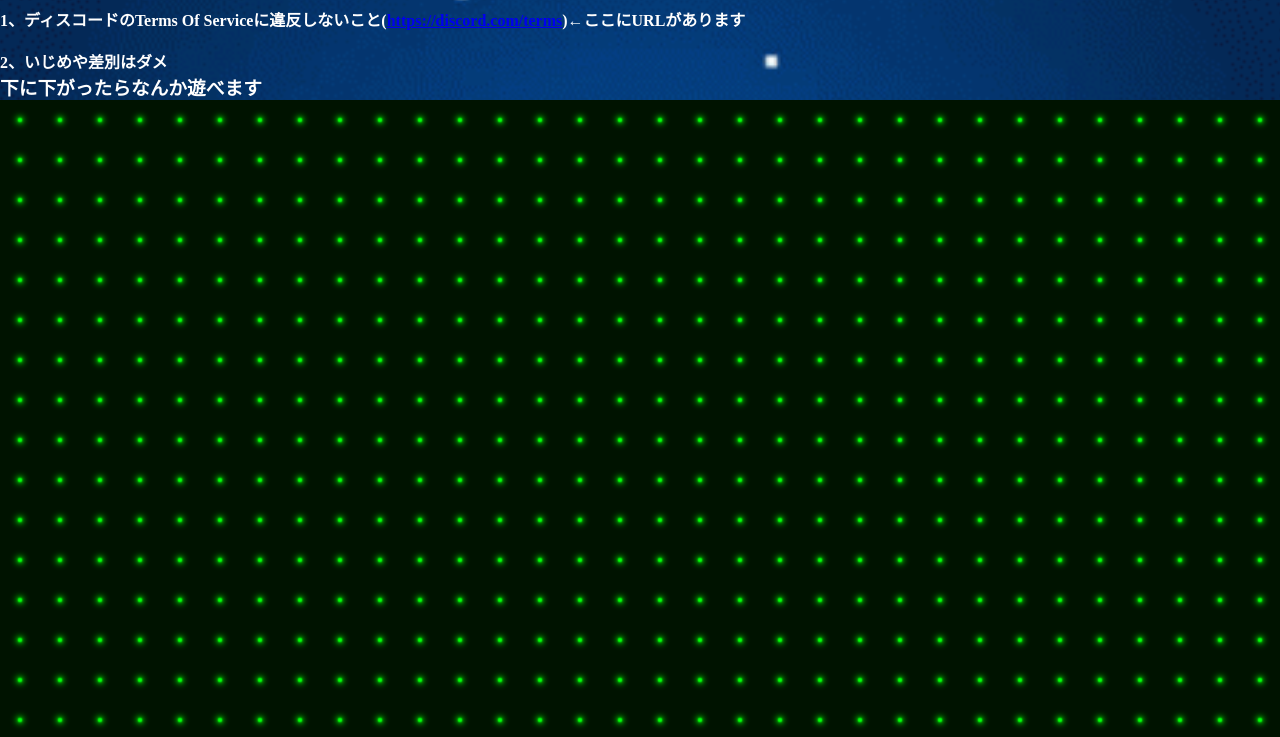
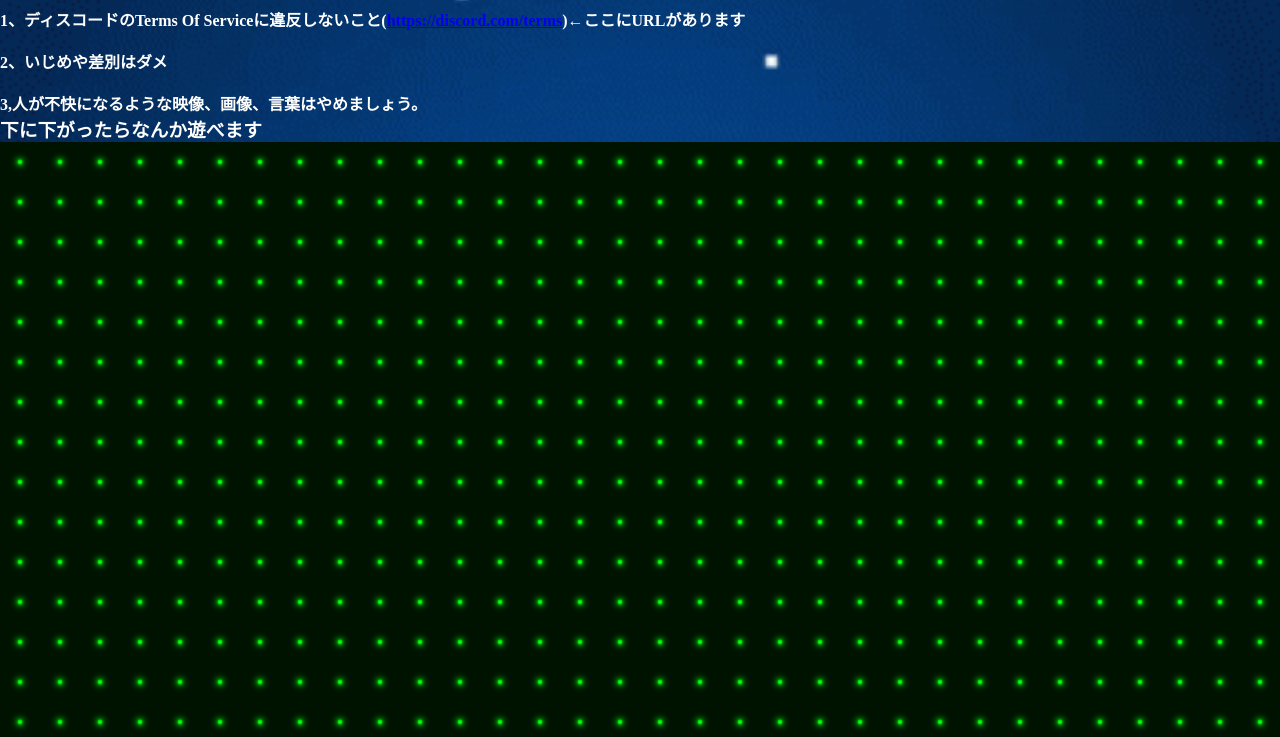
Before and after one commit to Aroko0/arokojiyusaba, a plain HTML site: page index.html in a window 1280 px wide. Shown: the part 57-794 px from the top of the page. Drawn offline with Linux system fonts and the light colour scheme.

Commit message:
Update index.html

```diff
--- a/index.html
+++ b/index.html
@@ -13,6 +13,8 @@
       <li> 1、ディスコードのTerms Of Serviceに違反しないこと(<a href="https://discord.com/tos">https://discord.com/terms</a>)←ここにURLがあります</li>
       <br>
       <li>2、いじめや差別はダメ</li>
+      <br>
+      <li>3,人が不快になるような映像、画像、言葉はやめましょう。</li>
     </ul>
     <h3>下に下がったらなんか遊べます</h3>
     <section>
```
